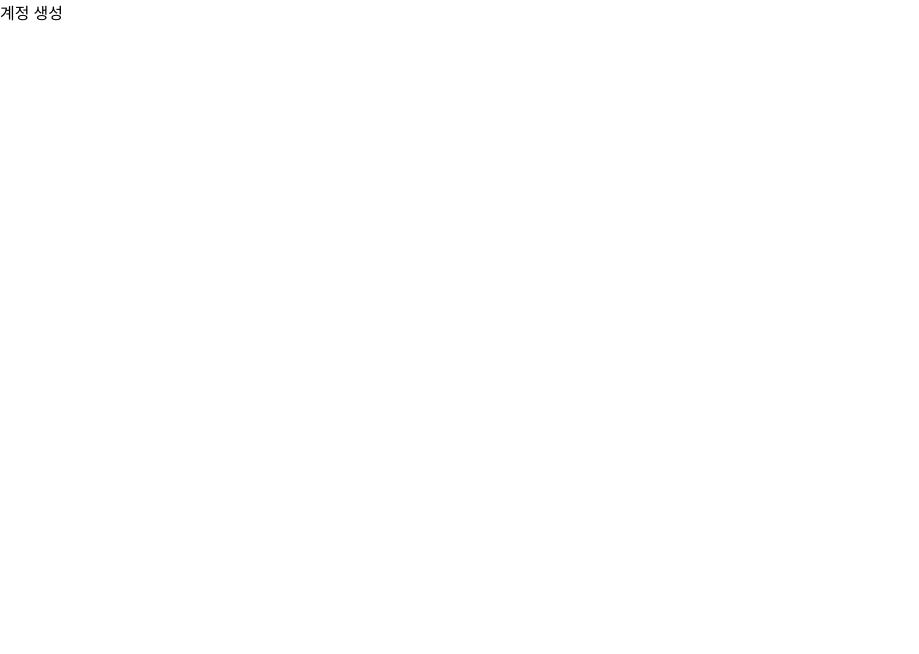
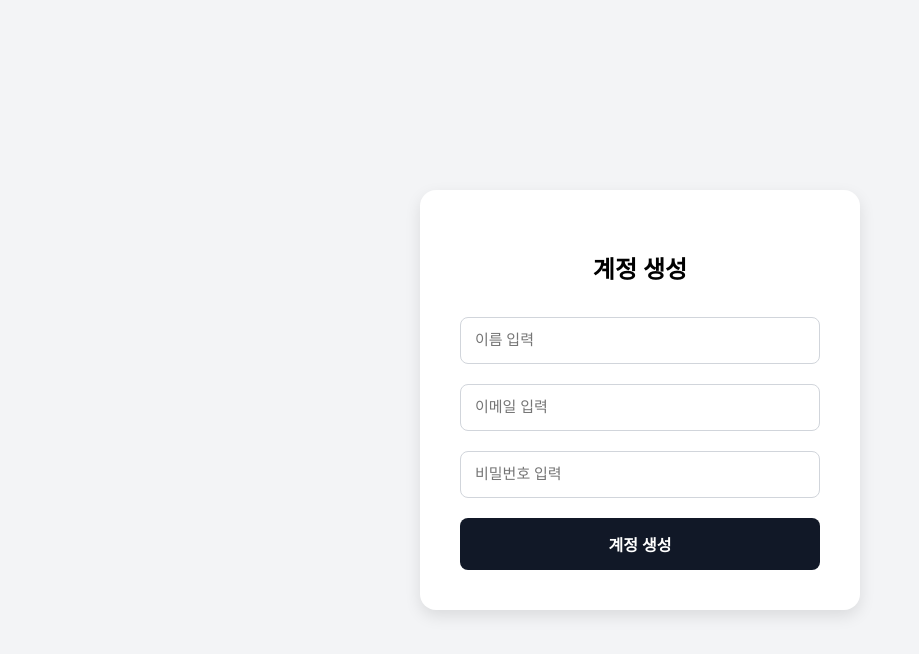
Before and after one commit to yunadada/likelion_LawBot, a React (Vite) app: page /register in a window 1280 px wide. Shown: the top 654 px of the page, without its empty margins (0-919 px from the left). Built offline with nearby package versions, Linux system fonts and the light colour scheme; a web font is replaced by a local one.

Commit message:
feat: 로그인/회원가입 UI 및 기능 구현 완료

```diff
--- a/package.json
+++ b/package.json
@@ -10,10 +10,11 @@
         "preview": "vite preview"
     },
     "dependencies": {
+        "axios": "^1.10.0",
         "react": "^19.1.0",
         "react-dom": "^19.1.0",
         "react-icons": "^5.5.0",
-    "react-router-dom": "^7.6.3"
+        "react-router-dom": "^7.7.0"
     },
     "devDependencies": {
         "@eslint/js": "^9.30.1",
--- /dev/null
+++ b/src/components/Login/Login.css
@@ -0,0 +1,48 @@
+.auth-container {
+  height: 100vh;
+  display: flex;
+  justify-content: center;
+  align-items: center;
+  background-color: #f3f4f6;
+}
+
+.auth-box {
+  background-color: #ffffff;
+  padding: 40px;
+  width: 360px;
+  border-radius: 16px;
+  box-shadow: 0 6px 16px rgba(0, 0, 0, 0.1);
+  display: flex;
+  flex-direction: column;
+  gap: 20px;
+}
+
+.auth-box h2 {
+  font-size: 24px;
+  text-align: center;
+  font-weight: bold;
+  margin-bottom: 12px;
+}
+
+.auth-box input {
+  padding: 14px;
+  border: 1px solid #d1d5db;
+  border-radius: 8px;
+  font-size: 15px;
+}
+
+.auth-box button {
+  padding: 14px;
+  background-color: #111827;
+  color: white;
+  font-size: 16px;
+  font-weight: bold;
+  border: none;
+  border-radius: 8px;
+  cursor: pointer;
+  transition: background-color 0.2s;
+}
+
+.auth-box button:hover {
+  background-color: #1f2937;
+}
--- a/src/components/Login/Login.jsx
+++ b/src/components/Login/Login.jsx
@@ -1,8 +1,43 @@
+import "./Login.css";
+import { useState } from "react";
+import axios from "axios";
+import { useNavigate } from "react-router-dom";
+
 const Login = () => {
+  const [email, setEmail] = useState("");
+  const [password, setPassword] = useState("");
+  const navigate = useNavigate();
+
+  const handleLogin = async () => {
+    try {
+      const res = await axios.post("http://서버주소/api/login", {
+        email,
+        password,
+      });
+      localStorage.setItem("accessToken", res.data.accessToken);
+      navigate("/");
+    } catch (err) {
+      alert("로그인에 실패하였습니다. 다시 확인해주세요.");
+    }
+  };
+
   return (
-    <div>
-      <div>
-        <h1>로그인</h1>
+    <div className="auth-container">
+      <div className="auth-box">
+        <h2>로그인</h2>
+        <input
+          type="email"
+          placeholder="이메일 입력"
+          value={email}
+          onChange={(e) => setEmail(e.target.value)}
+        />
+        <input
+          type="password"
+          placeholder="비밀번호 입력"
+          value={password}
+          onChange={(e) => setPassword(e.target.value)}
+        />
+        <button onClick={handleLogin}>로그인</button>
       </div>
     </div>
   );
--- /dev/null
+++ b/src/components/Register/Register.css
@@ -0,0 +1,48 @@
+.auth-container {
+  height: 100vh;
+  display: flex;
+  justify-content: center;
+  align-items: center;
+  background-color: #f3f4f6;
+}
+
+.auth-box {
+  background-color: #ffffff;
+  padding: 40px;
+  width: 360px;
+  border-radius: 16px;
+  box-shadow: 0 6px 16px rgba(0, 0, 0, 0.1);
+  display: flex;
+  flex-direction: column;
+  gap: 20px;
+}
+
+.auth-box h2 {
+  font-size: 24px;
+  text-align: center;
+  font-weight: bold;
+  margin-bottom: 12px;
+}
+
+.auth-box input {
+  padding: 14px;
+  border: 1px solid #d1d5db;
+  border-radius: 8px;
+  font-size: 15px;
+}
+
+.auth-box button {
+  padding: 14px;
+  background-color: #111827;
+  color: white;
+  font-size: 16px;
+  font-weight: bold;
+  border: none;
+  border-radius: 8px;
+  cursor: pointer;
+  transition: background-color 0.2s;
+}
+
+.auth-box button:hover {
+  background-color: #1f2937;
+}
--- a/src/components/Register/Register.jsx
+++ b/src/components/Register/Register.jsx
@@ -1,7 +1,59 @@
+import "./Register.css";
+import { useState } from "react";
+import axios from "axios";
+import { useNavigate } from "react-router-dom";
+
 const Register = () => {
+  const [name, setName] = useState("");
+  const [email, setEmail] = useState("");
+  const [password, setPassword] = useState("");
+  const navigate = useNavigate();
+
+  const handleRegister = async () => {
+    if (!name || !email || !password) {
+      alert("모든 항목을 입력해주세요.");
+      return;
+    }
+
+    try {
+      await axios.post("http://서버주소/api/register", {
+        name,
+        email,
+        password,
+      });
+
+      alert("계정 생성이 완료 되었습니다. 로그인 페이지로 이동해주세요.");
+      navigate("/login");
+    } catch (err) {
+      console.error("계정 생성 실패:", err.response || err.message || err);
+      alert("계정 생성이 되지 않았습니다. 다시 시도해주세요.");
+    }
+  };
+
   return (
-    <div>
-      <div>계정 생성</div>
+    <div className="auth-container">
+      <div className="auth-box">
+        <h2>계정 생성</h2>
+        <input
+          type="text"
+          placeholder="이름 입력"
+          value={name}
+          onChange={(e) => setName(e.target.value)}
+        />
+        <input
+          type="email"
+          placeholder="이메일 입력"
+          value={email}
+          onChange={(e) => setEmail(e.target.value)}
+        />
+        <input
+          type="password"
+          placeholder="비밀번호 입력"
+          value={password}
+          onChange={(e) => setPassword(e.target.value)}
+        />
+        <button onClick={handleRegister}>계정 생성</button>
+      </div>
     </div>
   );
 };
```
Also changed, not shown: 1 other file (tests, documents, lock files or other folders). Lines whose indentation alone changed are shown as unchanged.
